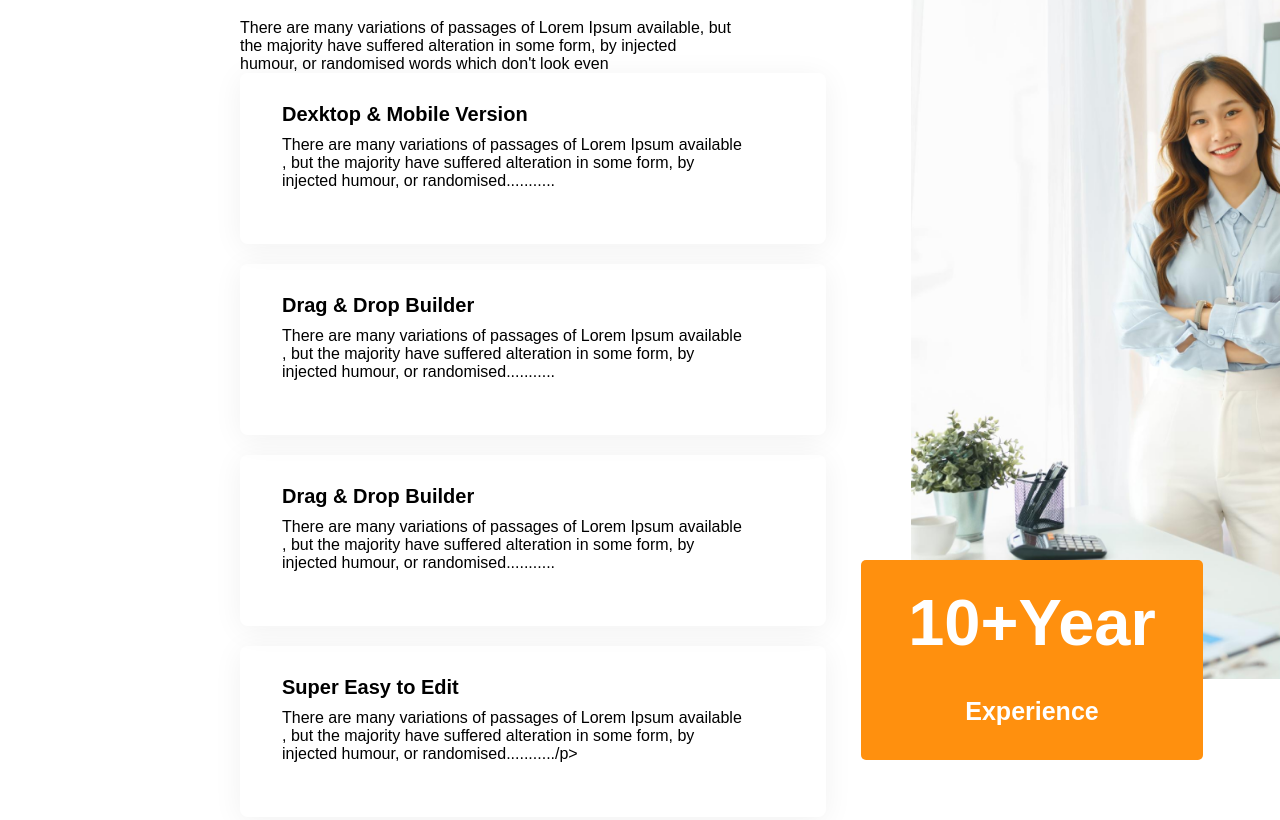
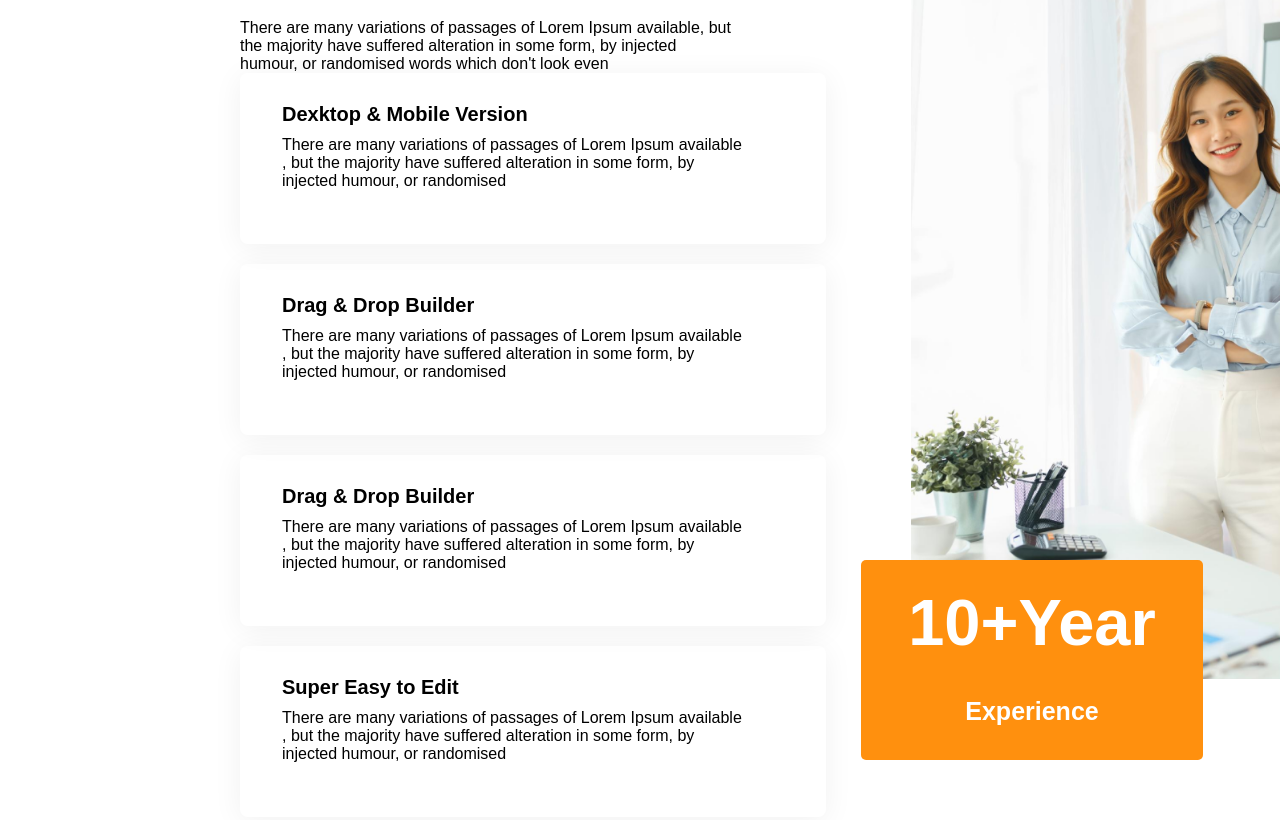
Before and after one commit to Shahadat171/Assignment-two, a plain HTML site: page index.html in a window 1280 px wide. Shown: the part 1780-2600 px from the top of the page. Drawn offline with Linux system fonts and the light colour scheme.

Commit message:
last commit

```diff
--- a/index.html
+++ b/index.html
@@ -85,25 +85,25 @@
                     <h3 class="service-subtitle">Dexktop & Mobile Version</h3>
                     <p class="subtitle-description">There are many variations of passages of Lorem Ipsum available <br>,
                         but the majority have suffered alteration in some form, by <br> injected humour, or
-                        randomised...........</p>
+                        randomised</p>
                 </div>
                 <div class="service">
                     <h3 class="service-subtitle">Drag & Drop Builder</h3>
                     <p class="subtitle-description">There are many variations of passages of Lorem Ipsum available <br>,
                         but the majority have suffered alteration in some form, by <br> injected humour, or
-                        randomised...........</p>
+                        randomised</p>
                 </div>
                 <div class="service">
                     <h3 class="service-subtitle">Drag & Drop Builder</h3>
                     <p class="subtitle-description">There are many variations of passages of Lorem Ipsum available <br>,
                         but the majority have suffered alteration in some form, by <br> injected humour, or
-                        randomised...........</p>
+                        randomised</p>
                 </div>
                 <div class="service">
                     <h3 class="service-subtitle">Super Easy to Edit</h3>
                     <p class="subtitle-description">There are many variations of passages of Lorem Ipsum available <br>,
                         but the majority have suffered alteration in some form, by <br> injected humour, or
-                        randomised.........../p>
+                        randomised</p>
                 </div>
             </div>
             <div class="girl">
```
